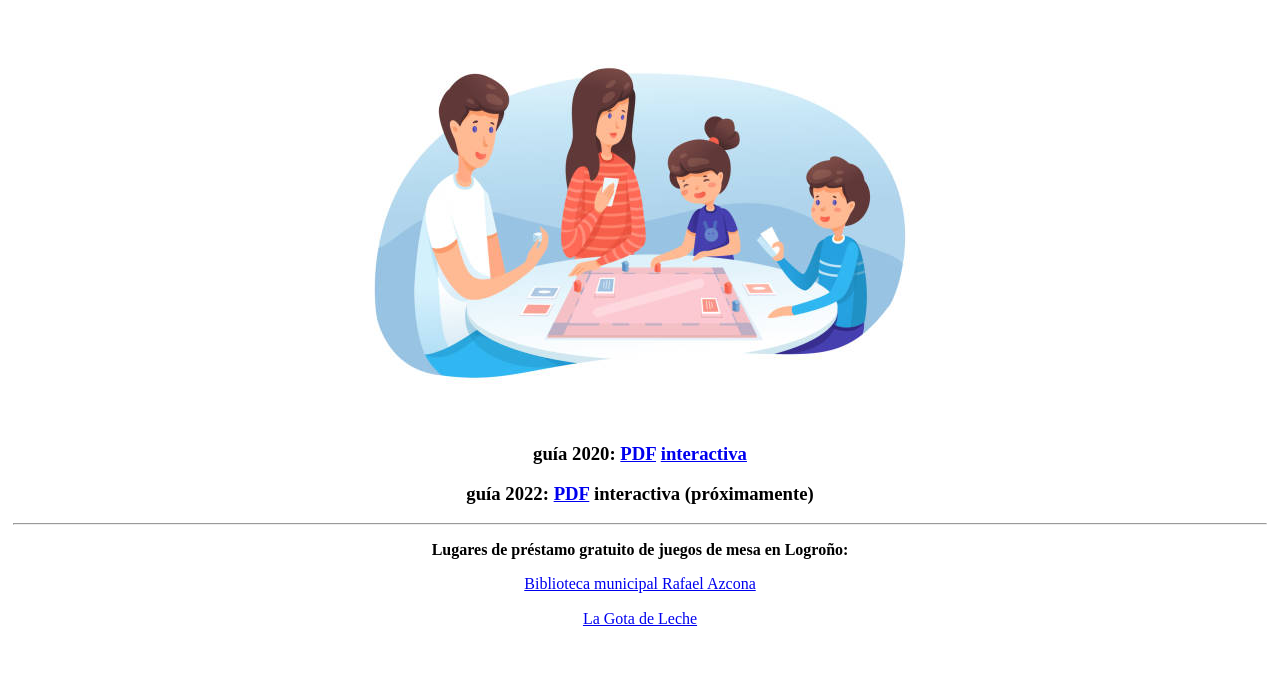
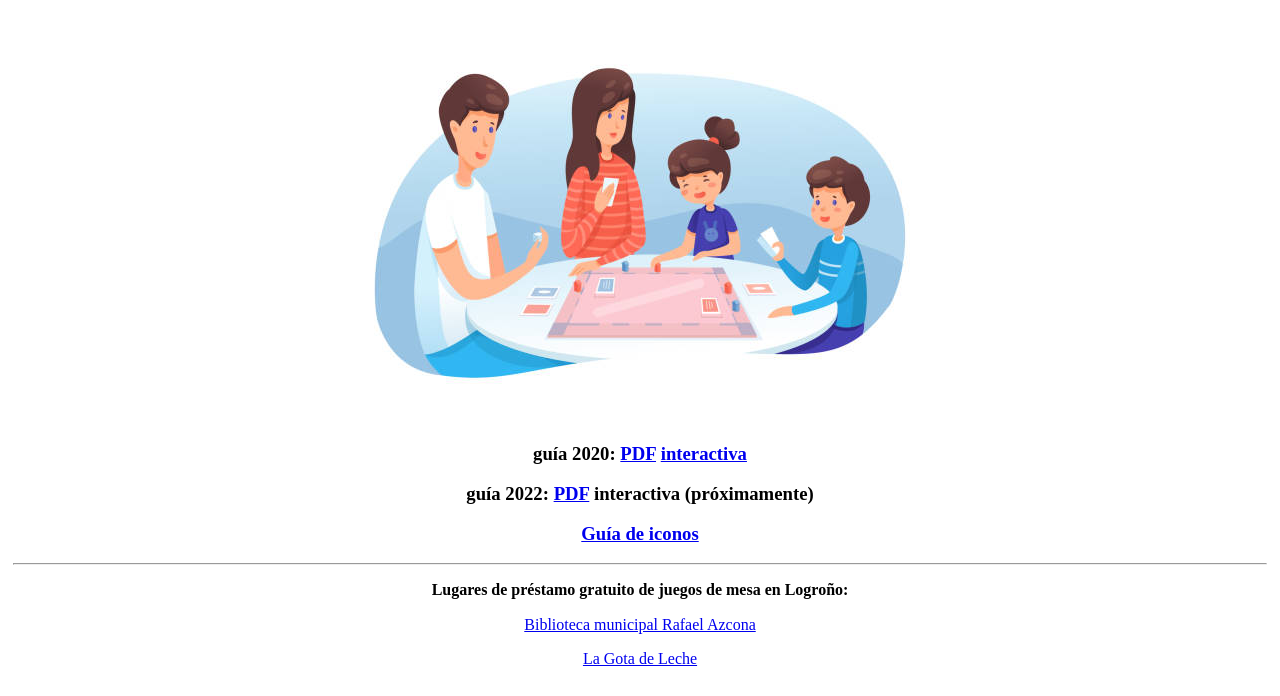
Before and after one commit to jotarp/JUGARcreceryconvivir, a plain HTML site: page index.html in a window 1280 px wide. Shown: the part 104-800 px from the top of the page. Drawn offline with Linux system fonts and the light colour scheme.

Commit message:
Update index.html

```diff
--- a/index.html
+++ b/index.html
@@ -17,6 +17,9 @@
   <div class="">
     <h3>guía 2022: <a href="2022/Guia_juegos_familias_2022.pdf">PDF</a> interactiva (próximamente)</h3>
   </div>
+  <div class="">
+    <h3><a href="2022/Guia_iconos_juegos.pdf">Guía de iconos</a></h3>
+  </div>
 </div>
 
 <hr/>
```
